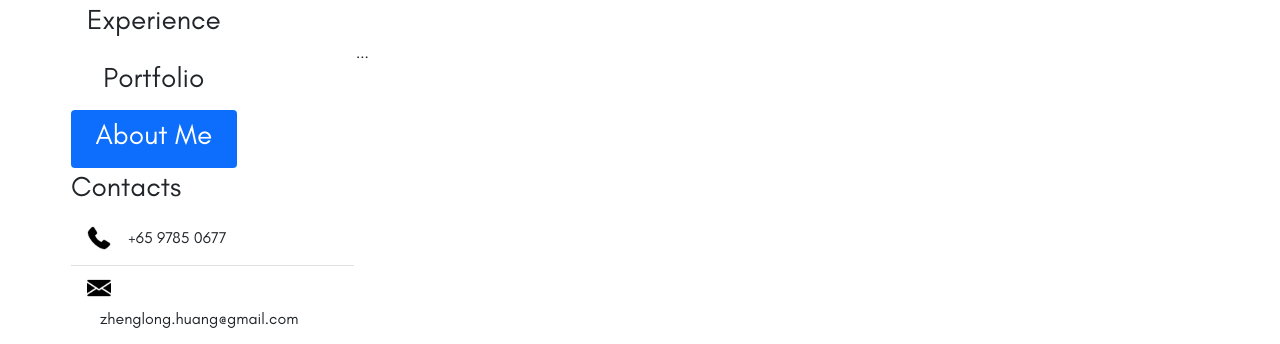
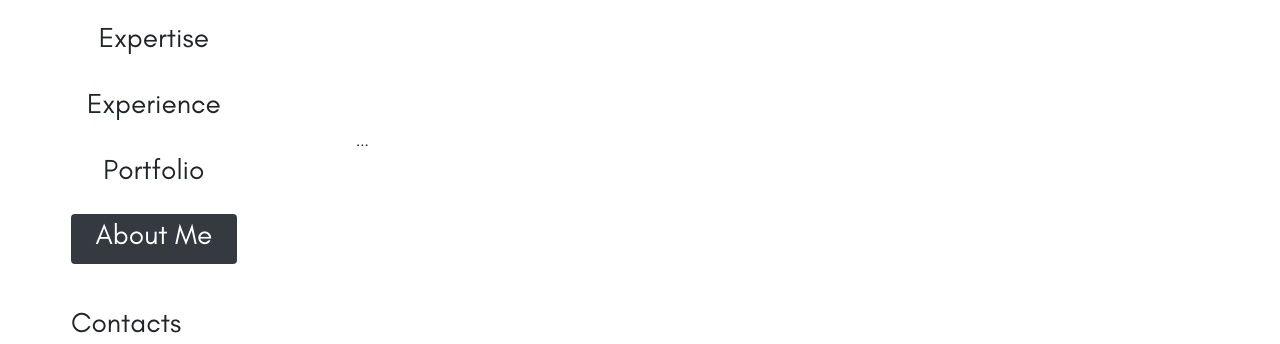
Before and after one commit to FrostWarlock/frostwarlock.github.io, a plain HTML site: page index.html in a window 1280 px wide. Shown: the part 263-607 px from the top of the page. Drawn offline with nearby package versions, Linux system fonts and the light colour scheme.

Commit message:
Aesthetic Changes
+ Changed Pill Background Color
+ Adjusted Margins/Padding
+ Removed Button Focusing Styles

```diff
--- a/index.html
+++ b/index.html
@@ -10,12 +10,13 @@
     <!-- Import Bootstrap - Javascript with Popper -->
     <script src="https://cdn.jsdelivr.net/npm/bootstrap@5.1.3/dist/js/bootstrap.bundle.min.js" integrity="sha384-ka7Sk0Gln4gmtz2MlQnikT1wXgYsOg+OMhuP+IlRH9sENBO0LRn5q+8nbTov4+1p" crossorigin="anonymous"></script>
     <!-- Importing CSS -->
-    <link href="/css/default.css" rel="stylesheet">
+    <link href="/styles/default.css" rel="stylesheet">
 </head>
 <header>
     <div class="container">
         <!-- Insert Name, Role and Organisation Here -->
         <h1 class="mt-5">Huang Zheng Long</h1>
+        <img src="/img/iconSingapore.png" alt="Singapore Icon" style="width:48px;height:48px;">
         <hr />
         <h3 class="mb-0">Studying for Diploma of Applied AI & Analytics</h3>
         <h4 class="mt-0">Singapore Polytechnic</h4>
@@ -27,27 +28,27 @@
             <td class="col-3">
                 <!-- Sidebar Control Panel -->
                 <div class="d-flex align-items-start">
-                    <div class="nav flex-column nav-pills me-3" id="v-pills-tab" role="tablist" aria-orientation="vertical">
+                    <div class="nav flex-column nav-pills my-3" id="v-pills-tab" role="tablist" aria-orientation="vertical">
                         <!-- Button #1 - Expertise -->
-                        <button class="nav-link link-dark" id="v-pills-home-tab" type="button" role="tab"
+                        <button class="nav-link link-dark py-1 my-2" id="v-pills-home-tab" type="button" role="tab"
                         data-bs-toggle="pill" data-bs-target="#v-pills-home"
                         aria-controls="v-pills-home" aria-selected="true"><h3>
                             Expertise
                         </h3></button>
                         <!-- Button #2 - Experience -->
-                        <button class="nav-link link-dark" id="v-pills-profile-tab" type="button" role="tab"
+                        <button class="nav-link link-dark py-1 my-2" id="v-pills-profile-tab" type="button" role="tab"
                         data-bs-toggle="pill" data-bs-target="#v-pills-profile"
                         aria-controls="v-pills-profile" aria-selected="false"><h3>
                             Experience
                         </h3></button>
                         <!-- Button #3 - Portfolio -->
-                        <button class="nav-link link-dark" id="v-pills-messages-tab" type="button" role="tab"
+                        <button class="nav-link link-dark py-1 my-2" id="v-pills-messages-tab" type="button" role="tab"
                         data-bs-toggle="pill" data-bs-target="#v-pills-messages"
                         aria-controls="v-pills-messages" aria-selected="false"><h3>
                             Portfolio
                         </h3></button>
                         <!-- Button #4 - About Me -->
-                        <button class="nav-link active link-dark" id="v-pills-settings-tab" type="button" role="tab"
+                        <button class="nav-link active link-dark py-1 my-2" id="v-pills-settings-tab" type="button" role="tab"
                         data-bs-toggle="pill" data-bs-target="#v-pills-settings"
                         aria-controls="v-pills-settings" aria-selected="false"><h3>
                             About Me
@@ -74,7 +75,7 @@
         <tr>
             <td class="col-3">
                     <!-- Contact Information -->
-                    <h3>Contacts</h3>
+                    <h3 class="mt-3">Contacts</h3>
                     <ul class="list-group list-group-flush">
                         <!-- Phone Number -->
                         <li class="list-group-item">
@@ -140,7 +141,7 @@
         <div class="container">
             <h3 class="text-white">Credits</h3>
             <div class="col-3">
-            <button class="btn btn-dark" type="button"
+            <button class="btn text-white " type="button"
             data-bs-toggle="collapse" data-bs-target="#collapseFavicon"
             aria-expanded="false" aria-controls="collapseFavicon">
               Icons by Favicons
--- a/css/default.css
+++ b/styles/default.css
@@ -35,3 +35,14 @@
 ul {
     list-style: None;
 }
+
+/* Change Pill Background when Active to Dark */
+.nav-pills .nav-link.active {
+    background-color: #343A40;
+}
+
+/* Remove Button Border upon Click */
+.btn:focus {
+    outline: None;
+    box-shadow: None;
+}
```
